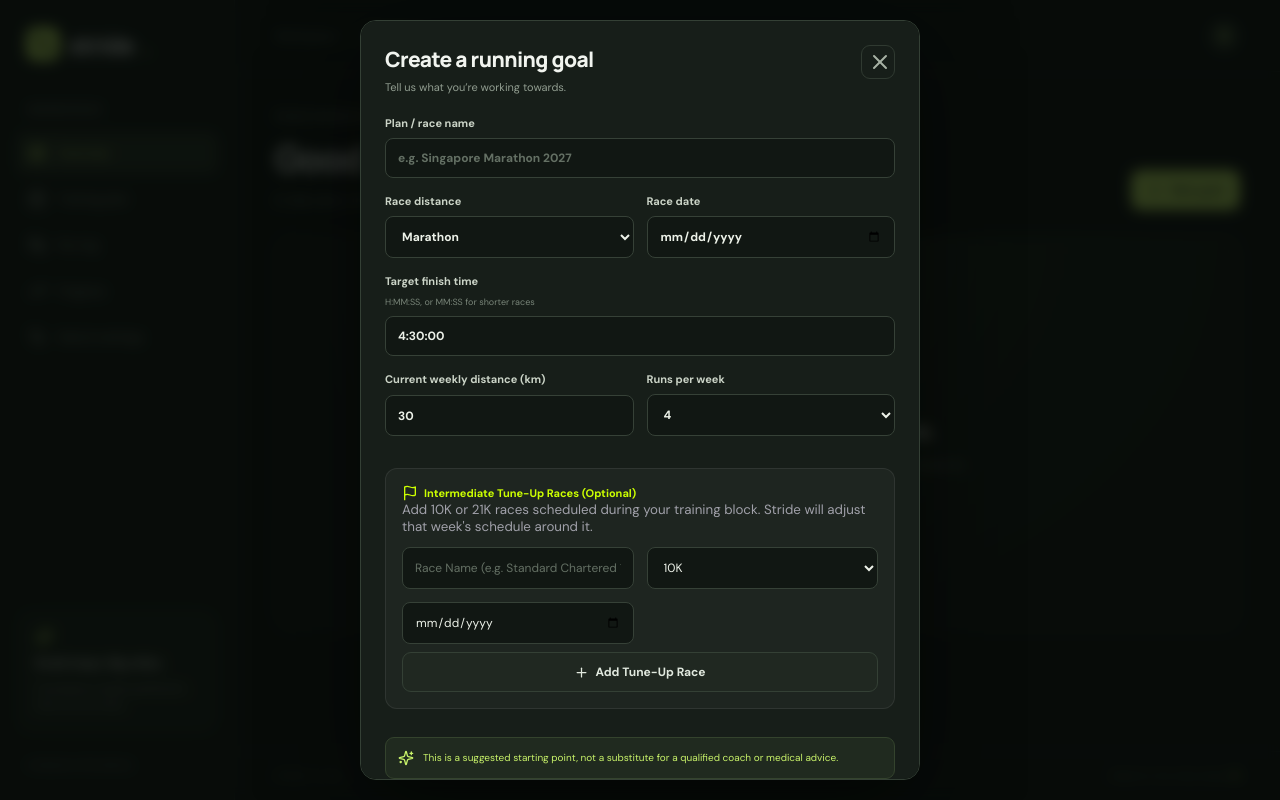
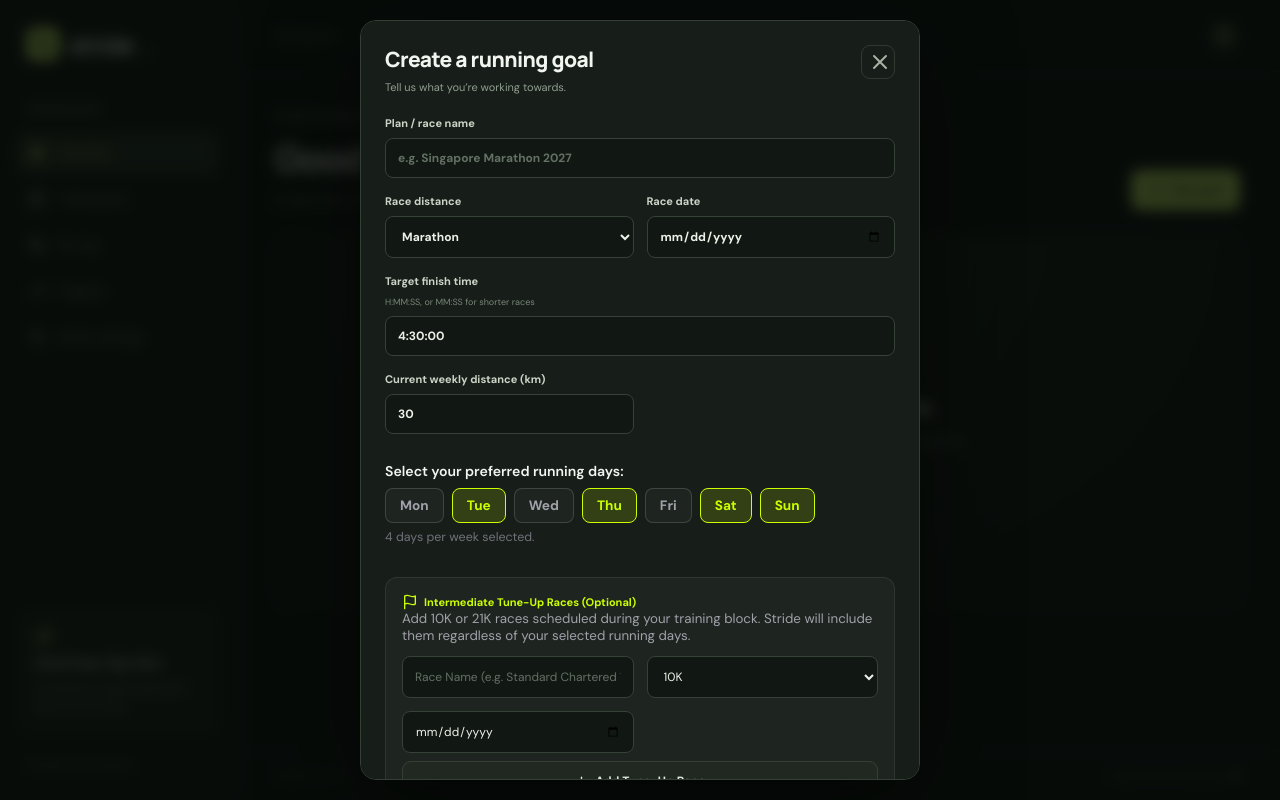
Before and after one commit to gracierchua/my-running-coach, a React (Vite) app: page / in a window 1280 px wide. Both pictures are taken after a click on the button "Create your first plan". Built offline with nearby package versions, Linux system fonts and the light colour scheme.

Commit message:
Enhance running plan with custom days and races
Updated running plan logic to include custom running days and ensure intermediate races are always injected into the schedule.

```diff
--- a/src/main.jsx
+++ b/src/main.jsx
@@ -10,6 +10,15 @@ import './styles.css';
 
 const KEY = 'stride-running-coach-v1',
       KM = { '5K': 5, '10K': 10, 'Half Marathon': 21.0975, 'Marathon': 42.195 },
+      DAYS_OF_WEEK = [
+        { label: 'Mon', val: 0 },
+        { label: 'Tue', val: 1 },
+        { label: 'Wed', val: 2 },
+        { label: 'Thu', val: 3 },
+        { label: 'Fri', val: 4 },
+        { label: 'Sat', val: 5 },
+        { label: 'Sun', val: 6 }
+      ],
       today = () => new Date().toISOString().slice(0, 10),
       uid = () => Math.random().toString(36).slice(2, 10),
       fmt = (d, o = { day: 'numeric', month: 'short' }) => d ? new Date(d + 'T12:00:00').toLocaleDateString('en-SG', o) : '—',
@@ -99,7 +108,7 @@ function predictRaceTimes(runs) {
   return { results, baseline: bestRun };
 }
 
-// GENERATOR: PACES CALCULATED DYNAMICALLY FROM GOAL PACE & USER RUN LOG DATA
+// GENERATOR: INCLUDES CUSTOM RUNNING DAYS & GUARANTEED INTERMEDIATE RACES
 function makePlan(p, userRuns = []) {
   let km = KM[p.distance] || 42.195,
       race = new Date(p.raceDate + 'T12:00:00'),
@@ -111,19 +120,19 @@ function makePlan(p, userRuns = []) {
   monday.setDate(monday.getDate() + diffToMonday);
 
   let weeks = Math.max(4, Math.min(24, Math.ceil((race - monday) / 604800000))),
-      days = Number(p.daysPerWeek),
-      slots = days === 3 ? [1, 3, 6] : days === 4 ? [1, 3, 5, 6] : days === 5 ? [1, 2, 4, 5, 6] : [0, 1, 3, 4, 5, 6],
 
-      // Calculate Goal Pace (GP) from goal finish time
+      // Selected custom run days (e.g. [1, 3, 6] for Tue, Thu, Sun)
+      selectedSlots = Array.isArray(p.runDays) && p.runDays.length > 0
+        ? [...p.runDays].sort((a, b) => a - b)
+        : [1, 3, 5, 6],
+
       gp = parseTime(p.goalTime) / km,
       schedule = [];
 
-  // Calibrate pace relative to user's best recent run if logged
   let validLogged = userRuns.filter(r => Number(r.distance) >= 3 && parseTime(r.duration) > 0);
   let calibratedGP = gp;
   if (validLogged.length > 0) {
     let recentPaceSec = validLogged.reduce((sum, r) => sum + (parseTime(r.duration) / Number(r.distance)), 0) / validLogged.length;
-    // Blend target pace and actual performance 70/30 for realistic training targets
     calibratedGP = (gp * 0.70) + (recentPaceSec * 0.30);
   }
 
@@ -133,6 +142,7 @@ function makePlan(p, userRuns = []) {
   let buildWeeks = Math.max(1, weeks - 3);
 
   let interRaces = Array.isArray(p.intermediateRaces) ? p.intermediateRaces : [];
+  let insertedDates = new Set();
 
   for (let w = 0; w < weeks; w++) {
     let left = weeks - w;
@@ -157,9 +167,9 @@ function makePlan(p, userRuns = []) {
     }
 
     long = Math.round(long * 2) / 2;
-    let midweekTotal = Math.max(12.0, weekKm - long);
+    let midweekTotal = Math.max(10.0, weekKm - long);
 
-    slots.forEach((dayOffset, i) => {
+    selectedSlots.forEach((dayOffset, i) => {
       let date = new Date(monday);
       date.setDate(monday.getDate() + w * 7 + dayOffset);
       let ds = date.toISOString().slice(0, 10);
@@ -179,27 +189,28 @@ function makePlan(p, userRuns = []) {
             done: false,
             intermediate: true
           });
+          insertedDates.add(ds);
         } else {
-          let isLongRun = i === slots.length - 1;
+          let isLongRun = i === selectedSlots.length - 1;
           let d = long;
           let type = 'Long easy run';
-          let sessionPace = pace(calibratedGP * 1.18); // Dynamic Zone 2 Easy Pace
+          let sessionPace = pace(calibratedGP * 1.18);
 
           if (!isLongRun) {
             if (i === 0) {
               d = Math.round(Math.max(4.0, Math.min(8.0, midweekTotal * 0.22)) * 2) / 2;
               type = 'Recovery run';
-              sessionPace = pace(calibratedGP * 1.25); // Dynamic Recovery Pace
+              sessionPace = pace(calibratedGP * 1.25);
             } else if (i === 1) {
               let isIntervalWeek = w % 2 === 1;
               if (isIntervalWeek) {
                 d = Math.round(Math.max(6.0, Math.min(10.0, midweekTotal * 0.26)) * 2) / 2;
                 type = 'Intervals (Speed)';
-                sessionPace = pace(calibratedGP * 0.88); // Dynamic VO2max Pace (~12% faster than GP)
+                sessionPace = pace(calibratedGP * 0.88);
               } else {
                 d = Math.round(Math.max(6.0, Math.min(12.0, midweekTotal * 0.28)) * 2) / 2;
                 type = 'Steady / tempo';
-                sessionPace = pace(calibratedGP * 0.96); // Dynamic Threshold Pace (~4% faster than GP)
+                sessionPace = pace(calibratedGP * 0.96);
               }
             } else {
               let usedMidweek = (Math.round(Math.max(4.0, Math.min(8.0, midweekTotal * 0.22)) * 2) / 2) +
@@ -224,10 +235,30 @@ function makePlan(p, userRuns = []) {
             pace: sessionPace,
             done: false
           });
+          insertedDates.add(ds);
         }
       }
     });
   }
+
+  // FORCE INJECT ANY UNMATCHED INTERMEDIATE RACES SO THEY ARE NEVER REMOVED
+  interRaces.forEach(r => {
+    if (r.date && r.date >= today() && r.date < p.raceDate && !insertedDates.has(r.date)) {
+      let rDate = new Date(r.date + 'T12:00:00');
+      let wNum = Math.max(1, Math.ceil((rDate - monday) / 604800000));
+      let raceKm = KM[r.distance] || Number(r.distance) || 10;
+      schedule.push({
+        id: uid(),
+        date: r.date,
+        week: wNum,
+        km: raceKm,
+        type: `🏆 TUNE-UP RACE (${r.name || r.distance})`,
+        pace: pace(calibratedGP * 0.95),
+        done: false,
+        intermediate: true
+      });
+    }
+  });
 
   schedule.push({ id: uid(), date: p.raceDate, week: weeks, km, type: 'GOAL RACE DAY', pace: pace(gp), done: false, race: true });
 
@@ -251,7 +282,7 @@ function App() {
           goalTime: '4:30:00',
           raceDate: '',
           weeklyKm: '30',
-          daysPerWeek: '4',
+          runDays: [1, 3, 5, 6],
           intermediateRaces: []
         }),
         [newInterRace, setNewInterRace] = useState({ name: '', distance: '10K', date: '' }),
@@ -306,7 +337,7 @@ function App() {
       goalTime: '4:30:00',
       raceDate: '',
       weeklyKm: '30',
-      daysPerWeek: '4',
+      runDays: [1, 3, 5, 6],
       intermediateRaces: []
     });
     setNewInterRace({ name: '', distance: '10K', date: '' });
@@ -321,11 +352,22 @@ function App() {
       goalTime: plan.goalTime || '4:30:00',
       raceDate: plan.raceDate || '',
       weeklyKm: String(plan.weeklyKm || '30'),
-      daysPerWeek: String(plan.daysPerWeek || '4'),
+      runDays: Array.isArray(plan.runDays) ? plan.runDays : [1, 3, 5, 6],
       intermediateRaces: plan.intermediateRaces || []
     });
     setNewInterRace({ name: '', distance: '10K', date: '' });
     M('editPlan');
+  }
+
+  function toggleRunDay(val) {
+    F(prev => {
+      let currentDays = Array.isArray(prev.runDays) ? prev.runDays : [];
+      let updated = currentDays.includes(val)
+        ? currentDays.filter(d => d !== val)
+        : [...currentDays, val];
+      if (updated.length === 0) return prev;
+      return { ...prev, runDays: updated };
+    });
   }
 
   function addIntermediateRace() {
@@ -374,7 +416,7 @@ function App() {
   function deletePlan(idToDelete) {
     let targetId = idToDelete || plan?.id;
     if (!targetId) return;
-    let targetPlan = state.plans.find(p => p.id !== targetId);
+    let targetPlan = state.plans.find(p => p.id === targetId);
 
     if (confirm(`Are you sure you want to delete "${targetPlan?.name || 'this plan'}"?`)) {
       S(s => {
@@ -541,7 +583,7 @@ function App() {
             <div className="empty">
               <div className="emptyicon"><Footprints size={38}/></div>
               <small className="eyebrow">YOUR NEXT CHAPTER</small>
-              長<h2>Every finish line starts somewhere.</h2>
+              <h2>Every finish line starts somewhere.</h2>
               <p>Create a running goal and Stride will map out a simple training schedule for you.</p>
               <button className="btn primary" onClick={openNewPlan}><Plus size={16}/> Create your first plan</button>
               <small className="subtle">No subscriptions. No account. Just your running journey.</small>
@@ -887,17 +929,52 @@ function App() {
                   <label>Race date<input type="date" min={today()} required value={form.raceDate} onChange={e => F({ ...form, raceDate: e.target.value })}/></label>
                 </div>
                 <label>Target finish time <small>H:MM:SS, or MM:SS for shorter races</small><input required value={form.goalTime} onChange={e => F({ ...form, goalTime: e.target.value })} placeholder="4:30:00"/></label>
+
                 <div className="formrow">
                   <label>Current weekly distance (km)<input type="number" min="0" max="200" required value={form.weeklyKm} onChange={e => F({ ...form, weeklyKm: e.target.value })}/></label>
-                  <label>Runs per week<select value={form.daysPerWeek} onChange={e => F({ ...form, daysPerWeek: e.target.value })}>{[3, 4, 5, 6].map(n => <option key={n}>{n}</option>)}</select></label>
                 </div>
 
+                {/* SELECT SPECIFIC RUNNING DAYS */}
+                <div style={{ marginTop: '12px' }}>
+                  <label style={{ fontWeight: 600, fontSize: '0.88rem', color: '#f4f4f5', display: 'block', marginBottom: '8px' }}>
+                    Select your preferred running days:
+                  </label>
+                  <div style={{ display: 'flex', gap: '8px', flexWrap: 'wrap' }}>
+                    {DAYS_OF_WEEK.map(d => {
+                      let active = (form.runDays || []).includes(d.val);
+                      return (
+                        <button
+                          type="button"
+                          key={d.val}
+                          onClick={() => toggleRunDay(d.val)}
+                          style={{
+                            padding: '8px 14px',
+                            borderRadius: '8px',
+                            fontWeight: 700,
+                            fontSize: '0.85rem',
+                            border: active ? '1px solid #ccff00' : '1px solid rgba(255,255,255,0.15)',
+                            background: active ? 'rgba(204,255,0,0.15)' : 'rgba(255,255,255,0.03)',
+                            color: active ? '#ccff00' : '#a1a1aa',
+                            cursor: 'pointer'
+                          }}
+                        >
+                          {d.label}
+                        </button>
+                      );
+                    })}
+                  </div>
+                  <small style={{ color: '#71717a', fontSize: '0.78rem', display: 'block', marginTop: '6px' }}>
+                    {(form.runDays || []).length} days per week selected.
+                  </small>
+                </div>
+
+                {/* INTERMEDIATE TUNE-UP RACES */}
                 <div style={{ marginTop: '16px', padding: '16px', background: 'rgba(255,255,255,0.03)', borderRadius: '12px', border: '1px solid rgba(255,255,255,0.08)' }}>
                   <label style={{ fontWeight: 700, color: '#ccff00', display: 'flex', alignItems: 'center', gap: '6px' }}>
                     <Flag size={16}/> Intermediate Tune-Up Races (Optional)
                   </label>
                   <small style={{ color: '#a1a1aa', display: 'block', marginBottom: '12px' }}>
-                    Add 10K or 21K races scheduled during your training block. Stride will adjust that week's schedule around it.
+                    Add 10K or 21K races scheduled during your training block. Stride will include them regardless of your selected running days.
                   </small>
 
                   {(form.intermediateRaces || []).map(r => (
```
